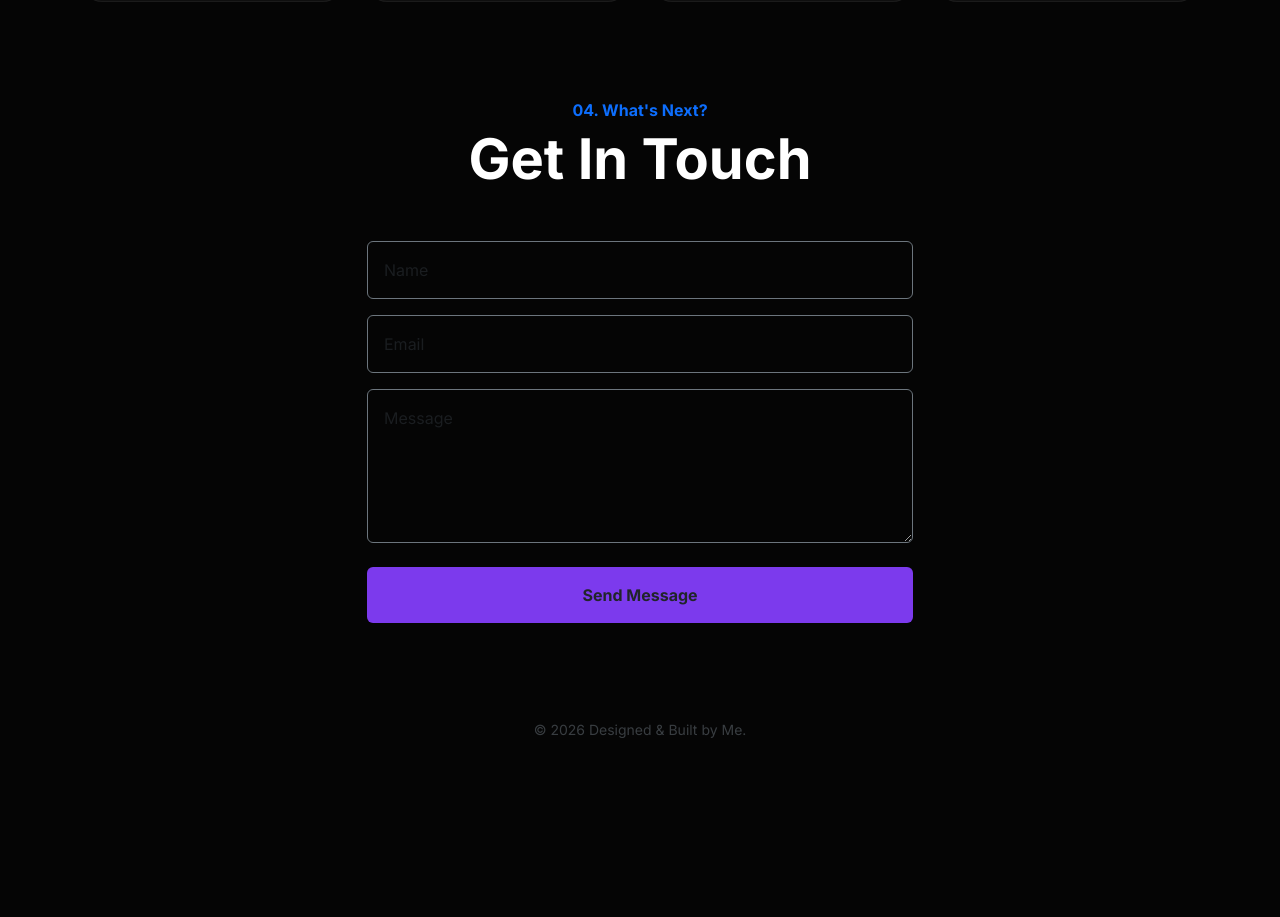
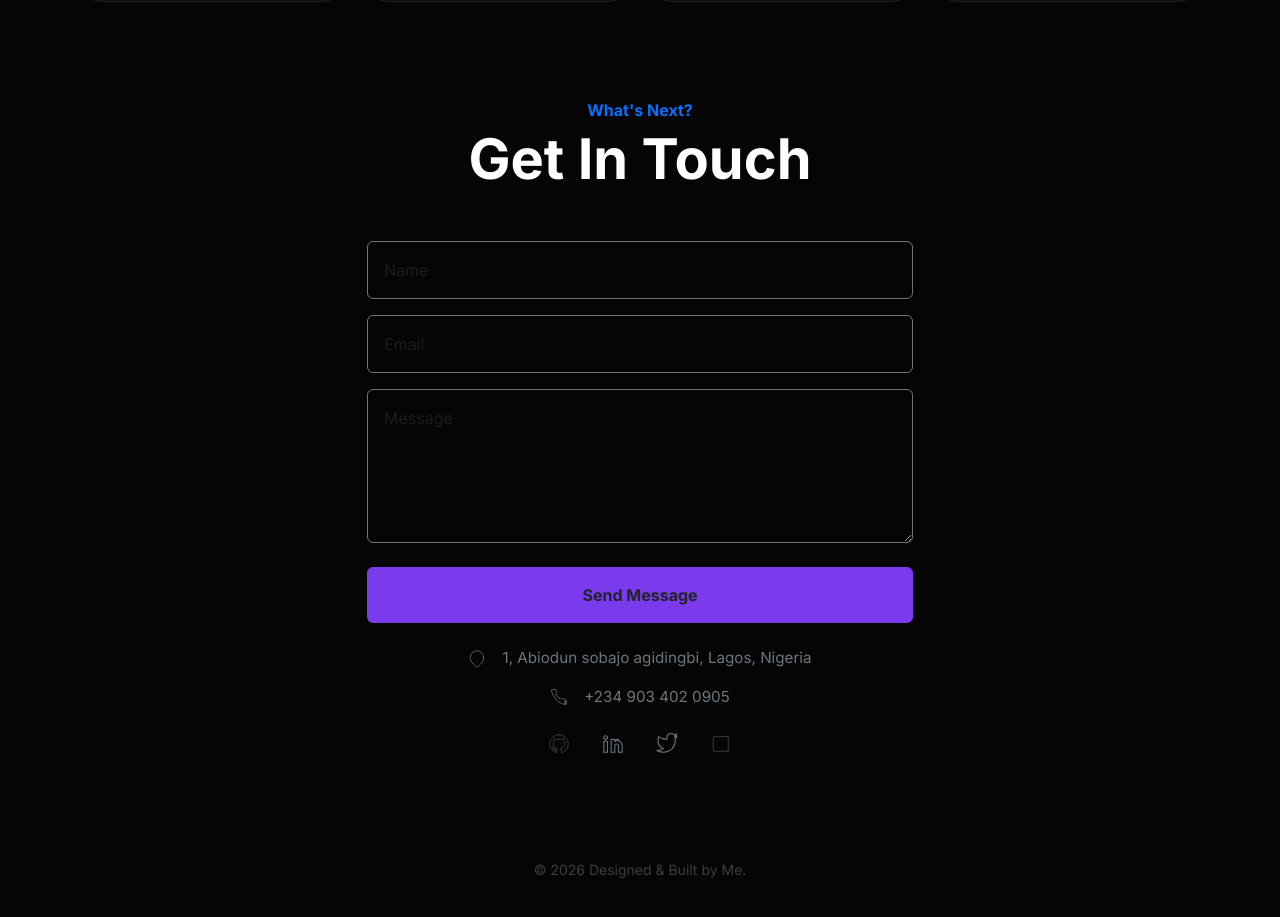
Before and after one commit to MoiscoD/My-Portfolio, a React (Vite) app: page / in a window 1280 px wide. Shown: the part 3348-4265 px from the top of the page. Before the commit the page ends 4136 px from the top, so only its background shows below. Built offline with nearby package versions, Linux system fonts and the light colour scheme.

Commit message:
third commit

```diff
--- a/src/App.css
+++ b/src/App.css
@@ -350,3 +350,50 @@ body {
     font-size: 0.8rem;
   }
 }
+
+/* Contact details styles */
+.contact-details {
+  margin-top: 1.25rem;
+}
+
+.contact-details .contact-address,
+.contact-details .contact-meta {
+  display: inline-flex;
+  align-items: center;
+  gap: 0.5rem;
+  justify-content: center;
+  font-size: 0.95rem;
+}
+
+.contact-details .contact-address svg,
+.contact-details .contact-meta svg {
+  opacity: 0.85;
+}
+
+.social-links .social-icon {
+  display: inline-flex;
+  align-items: center;
+  justify-content: center;
+  width: 38px;
+  height: 38px;
+  border-radius: 8px;
+  transition: all 0.18s ease;
+}
+
+.social-links .social-icon:hover {
+  color: white !important;
+  background: rgba(124,58,237,0.12);
+  transform: translateY(-3px);
+}
+
+@media (max-width: 576px) {
+  .contact-details .contact-address,
+  .contact-details .contact-meta {
+    font-size: 0.9rem;
+  }
+
+  .social-links .social-icon {
+    width: 34px;
+    height: 34px;
+  }
+}
--- a/src/Components/Contact.jsx
+++ b/src/Components/Contact.jsx
@@ -1,26 +1,175 @@
-import React from 'react'
+import React from "react";
 
 const Contact = () => {
   return (
-    <div>{/* CONTACT SECTION */}
+    <div>
+      {/* CONTACT SECTION */}
       <section className="container py-5" id="contact">
         <div className="text-center mb-5">
-          <p className="text-primary fw-bold mb-1">04. What's Next?</p>
+          <p className="text-primary fw-bold mb-1">What's Next?</p>
           <h2 className="display-4 fw-bold">Get In Touch</h2>
         </div>
         <div className="row justify-content-center">
           <div className="col-lg-6">
             <form className="d-flex flex-column gap-3">
-              <input type="text" className="form-control bg-transparent text-white border-secondary p-3" placeholder="Name" />
-              <input type="email" className="form-control bg-transparent text-white border-secondary p-3" placeholder="Email" />
-              <textarea className="form-control bg-transparent text-white border-secondary p-3" rows="5" placeholder="Message"></textarea>
+              <input
+                type="text"
+                className="form-control bg-transparent text-white border-secondary p-3"
+                placeholder="Name"
+              />
+              <input
+                type="email"
+                className="form-control bg-transparent text-white border-secondary p-3"
+                placeholder="Email"
+              />
+              <textarea
+                className="form-control bg-transparent text-white border-secondary p-3"
+                rows="5"
+                placeholder="Message"
+              ></textarea>
               <button className="btn btn-work py-3 mt-2">Send Message</button>
             </form>
+
+            {/* Contact details + social links placed under the form */}
+            <div className="contact-details text-center mt-4">
+              <div className="contact-address mb-3 text-secondary">
+                <svg
+                  xmlns="http://www.w3.org/2000/svg"
+                  width="18"
+                  height="18"
+                  viewBox="0 0 24 24"
+                  fill="none"
+                  className="me-2"
+                  aria-hidden="true"
+                >
+                  <path
+                    d="M21 10c0 7-9 13-9 13s-9-6-9-13a9 9 0 1 1 18 0z"
+                    stroke="currentColor"
+                    strokeWidth="1.2"
+                    strokeLinecap="round"
+                    strokeLinejoin="round"
+                  />
+                </svg>
+                <span>1, Abiodun sobajo agidingbi, Lagos, Nigeria</span>
+              </div>
+              <br />
+
+              <div className="contact-meta mb-3 text-secondary">
+                <svg
+                  xmlns="http://www.w3.org/2000/svg"
+                  width="18"
+                  height="18"
+                  viewBox="0 0 24 24"
+                  fill="none"
+                  className="me-2"
+                  aria-hidden="true"
+                >
+                  <path
+                    d="M22 16.92V21a1 1 0 0 1-1.11 1 19 19 0 0 1-8.63-3.07 19 19 0 0 1-6-6A19 19 0 0 1 2 3.11 1 1 0 0 1 3 2h4.09a1 1 0 0 1 1 .75 12 12 0 0 0 .7 2.81 1 1 0 0 1-.24 1L7.91 8.91a13 13 0 0 0 6 6l1.34-1.27a1 1 0 0 1 1 .12 12 12 0 0 0 2.8.7 1 1 0 0 1 .75 1V22z"
+                    stroke="currentColor"
+                    strokeWidth="1.2"
+                    strokeLinecap="round"
+                    strokeLinejoin="round"
+                  />
+                </svg>
+                <span>+234 903 402 0905</span>
+              </div>
+
+              <div className="social-links d-flex justify-content-center gap-3">
+                <a
+                  href="#"
+                  className="social-icon text-secondary"
+                  aria-label="GitHub"
+                >
+                  <svg
+                    xmlns="http://www.w3.org/2000/svg"
+                    width="22"
+                    height="22"
+                    viewBox="0 0 24 24"
+                    fill="none"
+                  >
+                    <path
+                      d="M12 2C6.48 2 2 6.48 2 12c0 4.42 2.87 8.17 6.84 9.5.5.09.68-.22.68-.48 0-.24-.01-.87-.01-1.71-2.78.6-3.37-1.19-3.37-1.19-.45-1.15-1.11-1.46-1.11-1.46-.91-.62.07-.6.07-.6 1.01.07 1.55 1.04 1.55 1.04.9 1.54 2.36 1.1 2.94.84.09-.65.35-1.1.64-1.35-2.22-.25-4.55-1.11-4.55-4.95 0-1.09.39-1.98 1.02-2.68-.1-.25-.45-1.28.1-2.66 0 0 .84-.27 2.75 1.02A9.56 9.56 0 0 1 12 6.8c.85.004 1.71.115 2.51.34 1.91-1.29 2.75-1.02 2.75-1.02.55 1.38.2 2.41.1 2.66.64.7 1.02 1.59 1.02 2.68 0 3.85-2.34 4.7-4.57 4.95.36.31.68.92.68 1.85 0 1.33-.01 2.4-.01 2.73 0 .27.18.58.69.48A10.02 10.02 0 0 0 22 12c0-5.52-4.48-10-10-10z"
+                      stroke="currentColor"
+                      strokeWidth="0.5"
+                      strokeLinecap="round"
+                      strokeLinejoin="round"
+                    />
+                  </svg>
+                </a>
+
+                <a
+                  href="#"
+                  className="social-icon text-secondary"
+                  aria-label="LinkedIn"
+                >
+                  <svg
+                    xmlns="http://www.w3.org/2000/svg"
+                    width="22"
+                    height="22"
+                    viewBox="0 0 24 24"
+                    fill="none"
+                  >
+                    <path
+                      d="M16 8a6 6 0 0 1 6 6v7h-4v-7a2 2 0 0 0-4 0v7h-4v-14h4v2.5a4 4 0 0 1 4-2.5zM2 9h4v12H2zM4 3a2 2 0 1 1 0 4 2 2 0 0 1 0-4z"
+                      stroke="currentColor"
+                      strokeWidth="1.2"
+                      strokeLinecap="round"
+                      strokeLinejoin="round"
+                    />
+                  </svg>
+                </a>
+
+                <a
+                  href="#"
+                  className="social-icon text-secondary"
+                  aria-label="Twitter"
+                >
+                  <svg
+                    xmlns="http://www.w3.org/2000/svg"
+                    width="22"
+                    height="22"
+                    viewBox="0 0 24 24"
+                    fill="none"
+                  >
+                    <path
+                      d="M23 3a10.9 10.9 0 0 1-3.14 1.53A4.48 4.48 0 0 0 22.43 1s-1.77 1.05-2.4 1.29A4.48 4.48 0 0 0 12 5.5v1A10.66 10.66 0 0 1 3 4s-4 9 5 13a11.64 11.64 0 0 1-7 2c9 5 20 0 20-11.5a4.5 4.5 0 0 0-.08-.83A7.72 7.72 0 0 0 23 3z"
+                      stroke="currentColor"
+                      strokeWidth="1.2"
+                      strokeLinecap="round"
+                      strokeLinejoin="round"
+                    />
+                  </svg>
+                </a>
+
+                <a
+                  href="mailto:youremail@example.com"
+                  className="social-icon text-secondary"
+                  aria-label="Email"
+                >
+                  <svg
+                    xmlns="http://www.w3.org/2000/svg"
+                    width="22"
+                    height="22"
+                    viewBox="0 0 24 24"
+                    fill="none"
+                  >
+                    <path
+                      d="M4 4h16v16H4z"
+                      stroke="currentColor"
+                      strokeWidth="0.5"
+                      strokeLinecap="round"
+                      strokeLinejoin="round"
+                    />
+                  </svg>
+                </a>
+              </div>
+            </div>
           </div>
         </div>
       </section>
-</div>
-  )
-}
+    </div>
+  );
+};
 
-export default Contact
+export default Contact;
```
Also changed, not shown: src/Components/Reducers.jsx (added, +79 -0 lines), src/Components/Action.jsx (added).
